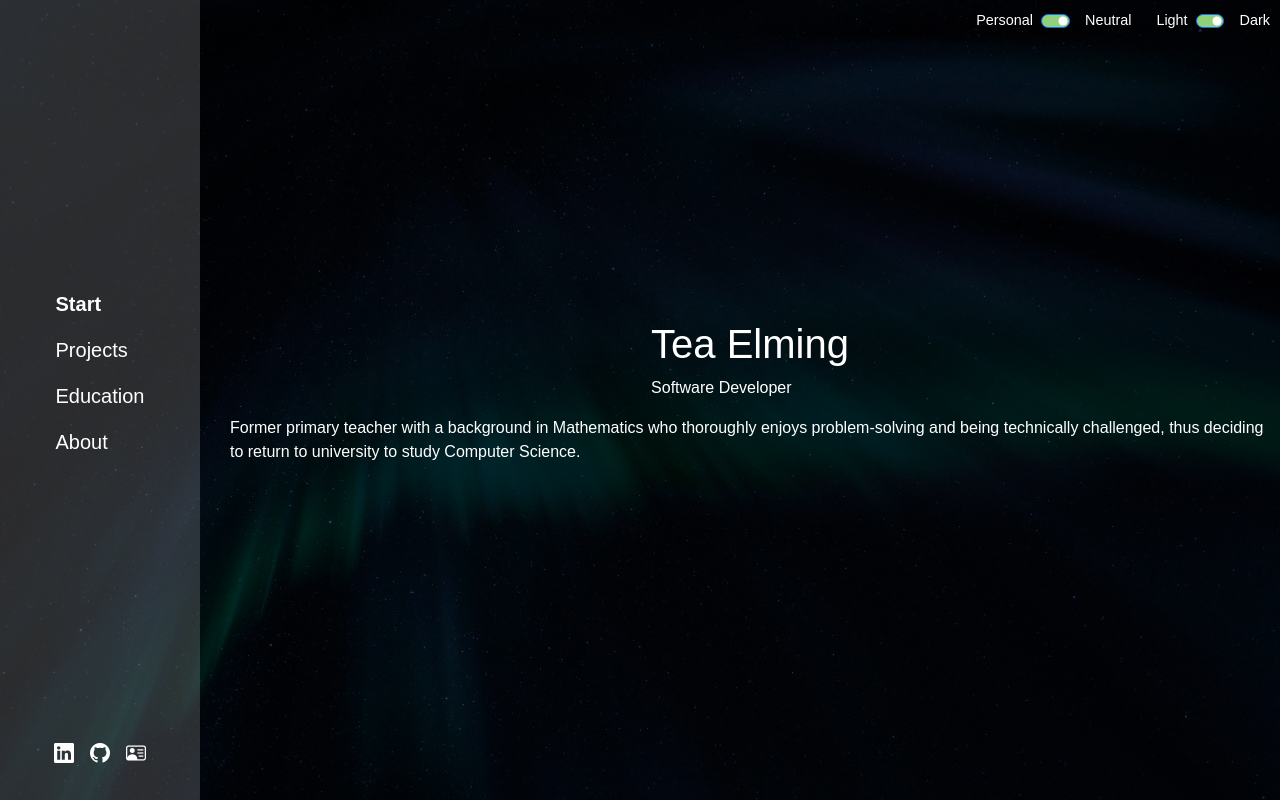
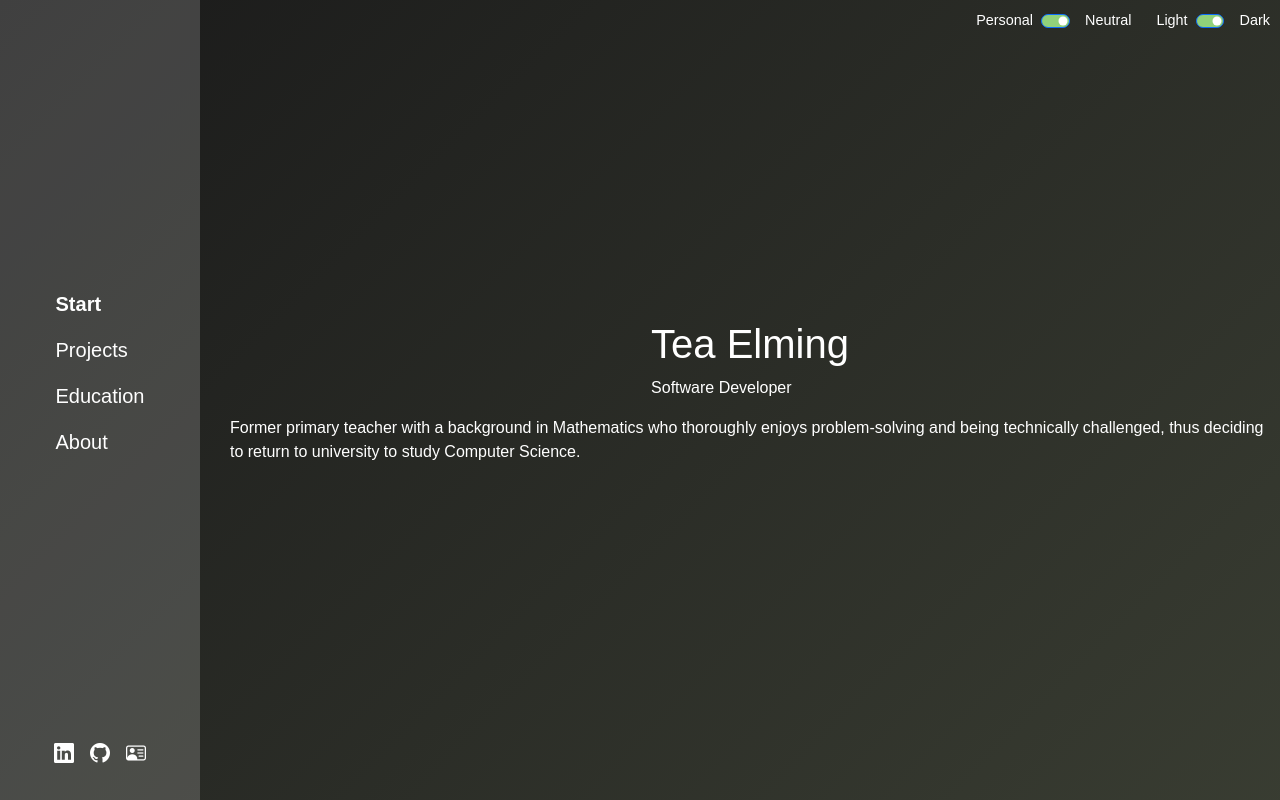
Before and after one commit to TeaElming/TeaElmingPortfolio, a React (Vite) app in the folder my-portfolio/: page / in a window 1280 px wide. Shown: the top 800 px of the page. Built offline with nearby package versions, Linux system fonts and the light colour scheme.

Commit message:
Minor updates

```diff
--- a/my-portfolio/src/styles/AppBareDark.css
+++ b/my-portfolio/src/styles/AppBareDark.css
@@ -1,10 +1,14 @@
 [data-version='bare'][data-theme="dark"] #root {
-  background-image:
-    linear-gradient(rgba(0, 0, 0, 0.75), rgba(0, 0, 0, 0.65)),
-    url("/imgs/northernlightsdark.jpg");
-  background-size: 100% auto;
-  background-repeat: repeat-y;
-  background-position: top center;
+  background: linear-gradient(
+    -45deg,
+    #1e241d,
+    #888072,
+    #273929,
+    #5c644d,
+    #1a1a1a
+  );
+  background-size: 400% 400%;
+  animation: gradientShift 15s ease infinite;
   color: #ffffff;
 }
 
--- a/my-portfolio/src/styles/AppBareLight.css
+++ b/my-portfolio/src/styles/AppBareLight.css
@@ -1,5 +1,12 @@
 [data-version='bare'][data-theme="light"] #root {
-  background-image: url("/imgs/colourgradientlight.jpg");
+  background: linear-gradient(
+    -45deg,
+    #c9f4ce,
+    #d6ded1,
+    #d6f4d7,
+    #e8f8c7,
+    #fbfbd0
+  );
   color: #000000;
 }
 
```
